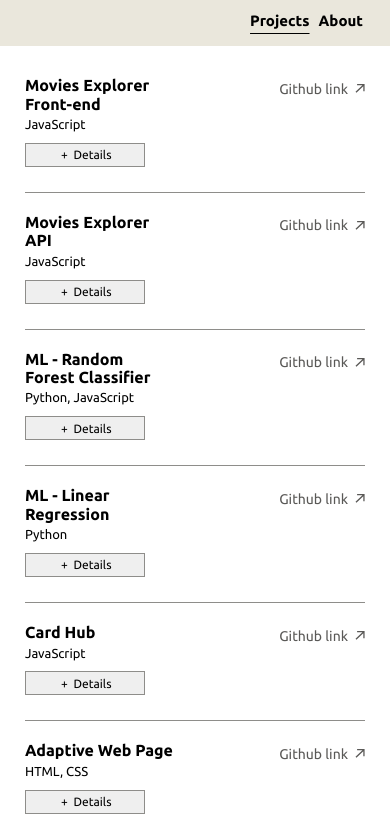
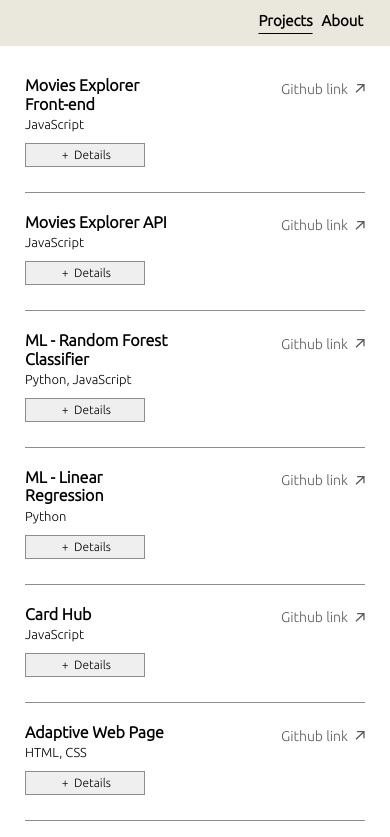
Before and after one commit to vlad-lis/portfolio, a React (Create React App) app: page / in a window 390 px wide. Shown: the top 837 px of the page. Built offline with nearby package versions, Linux system fonts and the light colour scheme.

Commit message:
Changed font for lower resolutions

```diff
--- a/src/components/About/About.css
+++ b/src/components/About/About.css
@@ -69,6 +69,7 @@
 
   .about__title {
     font-size: 15px;
+    font-weight: bold;
   }
 
   .about__text {
--- a/src/components/App/App.css
+++ b/src/components/App/App.css
@@ -8,3 +8,9 @@
   display: flex;
   flex-direction: column;
 }
+
+@media screen and (min-width: 300px) and (max-width: 424px) {
+  .root {
+    font-family: "Ubuntu-light", "Arial", sans-serif;
+  }
+}
--- a/src/components/Project/Project.css
+++ b/src/components/Project/Project.css
@@ -152,6 +152,7 @@
 
   .project__details-heading {
     font-size: 15px;
+    font-weight: bold;
   }
 
   .project__details-text {
--- a/src/vendor/fonts.css
+++ b/src/vendor/fonts.css
@@ -3,6 +3,13 @@
   font-style: normal;
   font-weight: 400;
   src: url("./fonts/RobotoMono-VariableFont_wght.ttf") format("truetype");
+}
+
+@font-face {
+  font-family: 'Ubuntu-light';
+  font-style: normal;
+  font-weight: 400;
+  src: url("./fonts/Ubuntu-Light.ttf") format("truetype");
 }
 
 @font-face {
```
